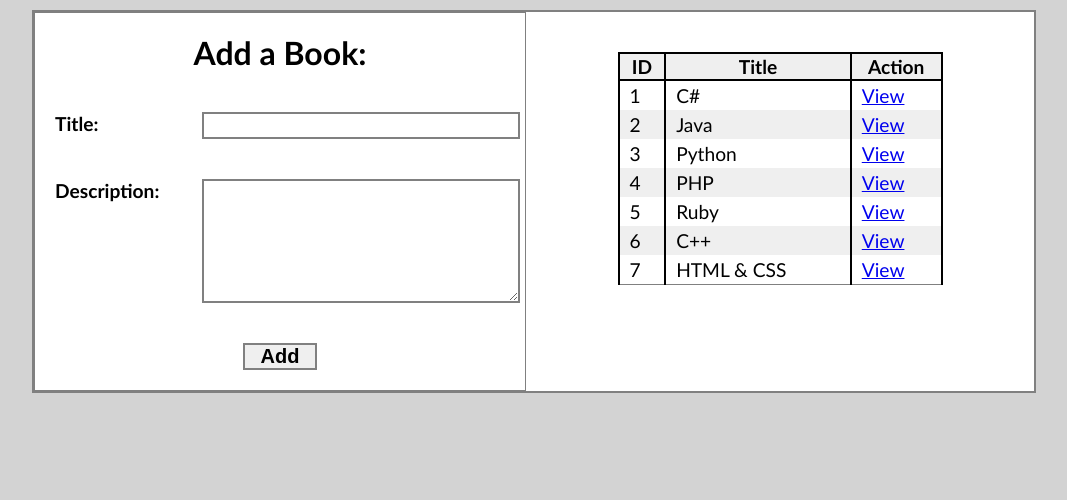
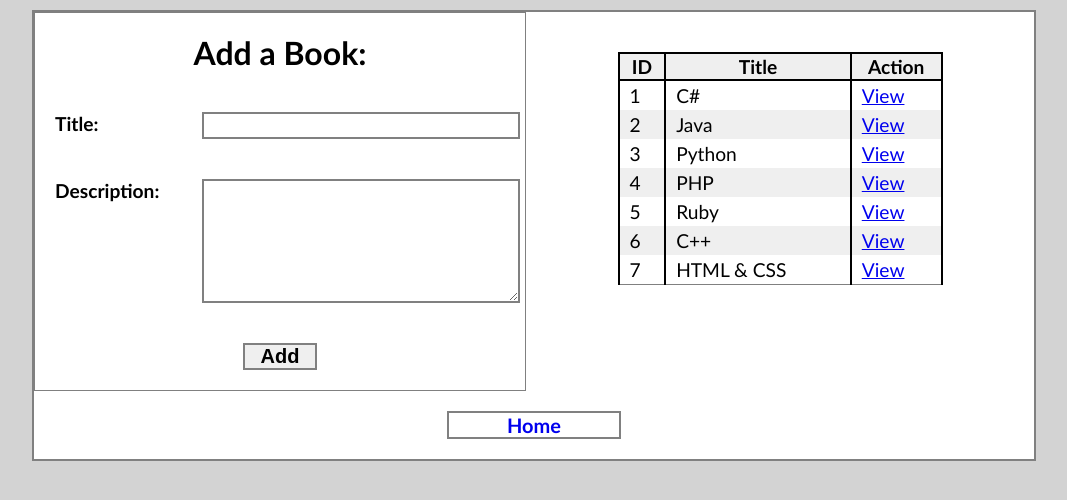
Before and after one commit to s-graham42/django_orm, a Django app: page /books in a window 1280 px wide. Shown: the top 500 px of the page, without its empty margins (106-1173 px from the left). Run offline with Django 3.2, Linux system fonts and the light colour scheme; data comes from the database, SQL or seed files in the repository; both versions use the stored data as it was after the commit.

Commit message:
added home buttons.  cleaned up a bit needs one last look.

```diff
--- a/books_authors_proj/books_authors_app/static/css/ba_style.css
+++ b/books_authors_proj/books_authors_app/static/css/ba_style.css
@@ -22,11 +22,13 @@ body {
     vertical-align: top;
     border: 1px solid grey;
 }
-h1 {
+h1, h2, .indexLink {
     display: block;
     text-align: center;
-    margin:20px 0;
+    margin: 20px 0;
+    font-size: 2em;
 }
+
 label {
     display: inline-block;
     vertical-align: top;
@@ -97,9 +99,20 @@ select {
     border: 2px solid grey;
     display: inline-block;
 }
-#addButton{
+#addButton {
     display: inline-block;
     vertical-align: top;
     margin: 10px;
     width: 10%;
 }
+#home {
+    display: block;
+    margin: 20px auto;
+    width: 15%;
+    padding: 0 10px;
+    font-size: 20px;
+    font-weight: 600;
+    text-align: center;
+    text-decoration: none;
+    border: 2px solid grey;
+}
--- a/books_authors_proj/books_authors_app/templates/author_page.html
+++ b/books_authors_proj/books_authors_app/templates/author_page.html
@@ -30,6 +30,7 @@
             </select>
             <input id="addButton" type="submit" value="Add">
         </form>
+        <a id="home" href="/">Home</a>
     </div>
 </body>
 </html>
--- a/books_authors_proj/books_authors_app/templates/authors.html
+++ b/books_authors_proj/books_authors_app/templates/authors.html
@@ -40,6 +40,7 @@
                 </tbody>
             </table>
         </div>
+        <a id="home" href="/">Home</a>
     </div>
 </body>
 </html>
--- a/books_authors_proj/books_authors_app/templates/book_page.html
+++ b/books_authors_proj/books_authors_app/templates/book_page.html
@@ -30,6 +30,7 @@
             </select>
             <input id="addButton" type="submit" value="Add">
         </form>
+        <a id="home" href="/">Home</a>
     </div>
 </body>
 </html>
--- a/books_authors_proj/books_authors_app/templates/books.html
+++ b/books_authors_proj/books_authors_app/templates/books.html
@@ -38,6 +38,7 @@
                 </tbody>
             </table>
         </div>
+        <a id="home" href="/">Home</a>
     </div>
 </body>
 </html>
--- a/books_authors_proj/books_authors_app/templates/index.html
+++ b/books_authors_proj/books_authors_app/templates/index.html
@@ -12,8 +12,8 @@
     <div class="mainwrapper">
         <h1>Welcome to the Books and Users CodingDojo Project</h1>
         <h2>To begin, please choose to add a book or add an author:</h2>
-        <a href="/books">Add a Book</a>
-        <a href="/authors">Add an Author</a>
+        <a class="indexLink" href="/books">Add a Book</a>
+        <a class="indexLink" href="/authors">Add an Author</a>
     </div>
 </body>
 </html>
```
Also changed, not shown: books_authors_proj/db.sqlite3.
